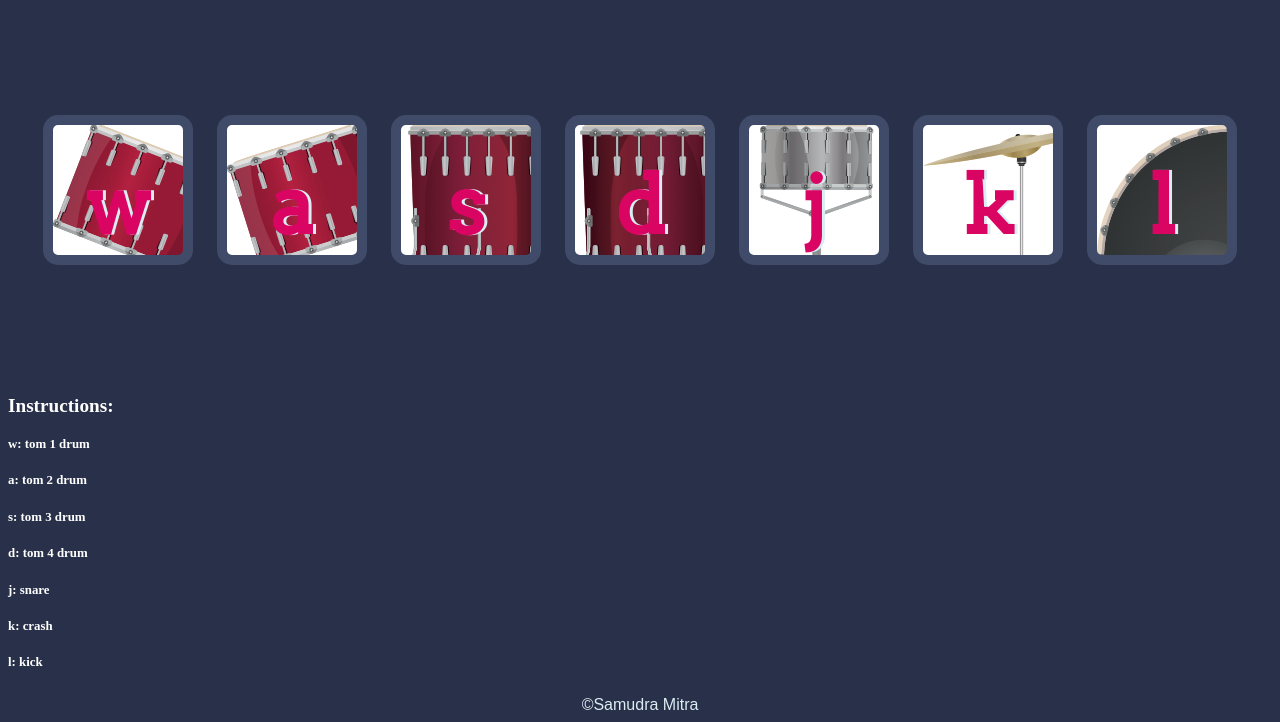
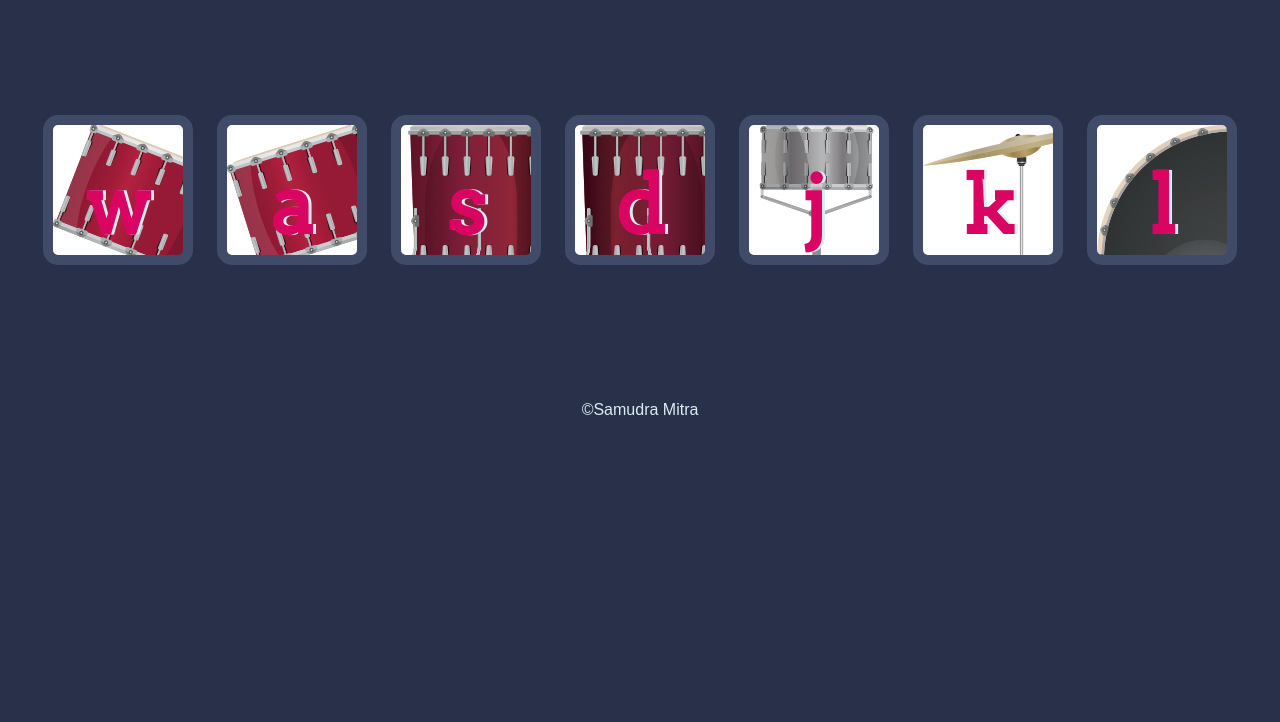
Before and after one commit to SamudraMitra/drumkitforphones, a plain HTML site: page index.html in a window 1280 px wide. Shown: the part 174-896 px from the top of the page. After the commit the page ends 800 px from the top, so only its background shows below. Drawn offline with Linux system fonts and the light colour scheme.

Commit message:
Update index.html

```diff
--- a/index.html
+++ b/index.html
@@ -20,17 +20,6 @@
     <button class="k drum">k</button>
     <button class="l drum">l</button>
   </div>
-<div class="instructions">
-    <h4>Instructions:</h4>
-    <h6>w:    tom 1 drum</h6>
-    <h6>a:    tom 2 drum</h6>
-    <h6>s:    tom 3 drum</h6>
-    <h6>d:    tom 4 drum</h6>
-    <h6>j:    snare</h6>
-    <h6>k:    crash</h6>
-    <h6>l:    kick</h6>
-  </div>
-
   <footer>
     ©Samudra Mitra
   </footer>
```
